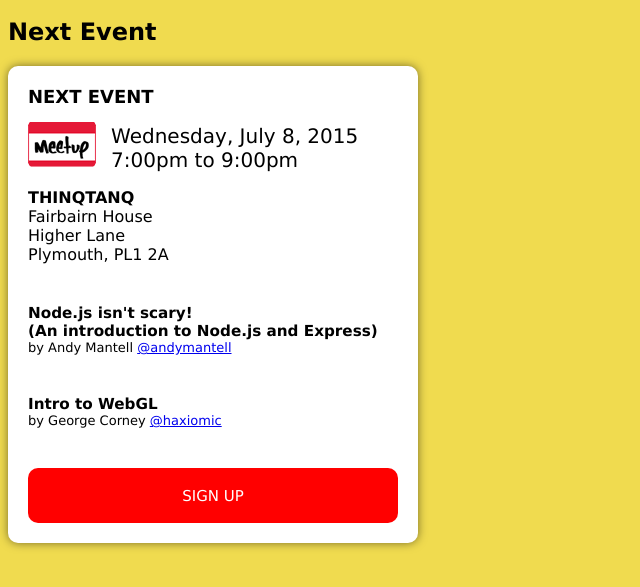
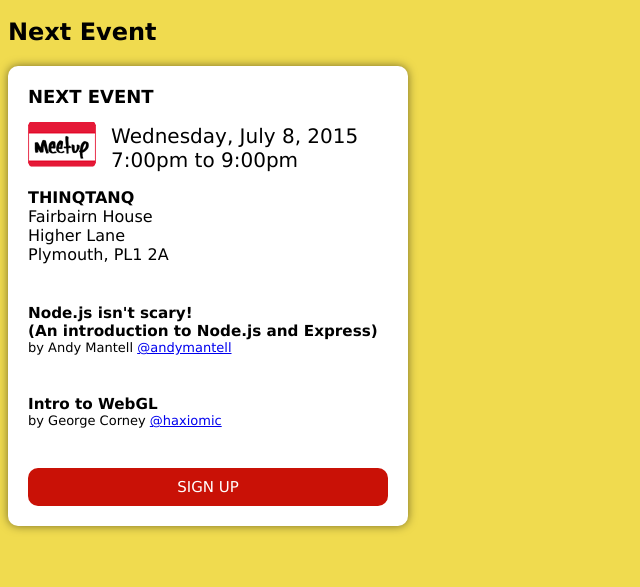
Before and after one commit to Plymouth-JS/plymouth-js-site, a plain HTML site: page pattern-library/next-event.html in a window 1280 px wide. Shown: the part 49-636 px from the top of the page, without its empty margins (0-640 px from the left). Drawn offline with Linux system fonts and the light colour scheme.

Commit message:
ammended as response to Andy's feedback

```diff
--- a/pattern-library/next-event.html
+++ b/pattern-library/next-event.html
@@ -9,7 +9,7 @@
     <h1>PlymouthJS Pattern Library</h1>
     <h2>Next Event</h2>
 
-
+    <div style="width:400px">
       <article class="event">
         <h2 class="event-title">Next Event</h2>
         <img src="../src/ui/images/meetup.png" alt="meetup">
@@ -31,5 +31,6 @@
         <a href="#" class="button">Sign up</a>
 
       </article>
+    </div>
   </body>
 </html>
--- a/src/ui/style.css
+++ b/src/ui/style.css
@@ -72,7 +72,6 @@ h1,h2,h3,h4,h5,h6 {
   * Next Event
   */
 .event {
-  max-width: 370px;
   display: block;
   background-color: #fff;
   padding: 20px;
@@ -106,14 +105,13 @@ h1,h2,h3,h4,h5,h6 {
 }
 
 .button {
-  max-width: 100%;
   display: block;
-  background-color: #f00;
+  background-color: #c91106;
   border-radius: 10px;
   text-transform: uppercase;
   font-size: 15px;
   text-decoration: none;
   color: #fff;
   text-align: center;
-  padding: 5%;
+  padding: 10px;
 }
```
Lines whose indentation alone changed are shown as unchanged.
